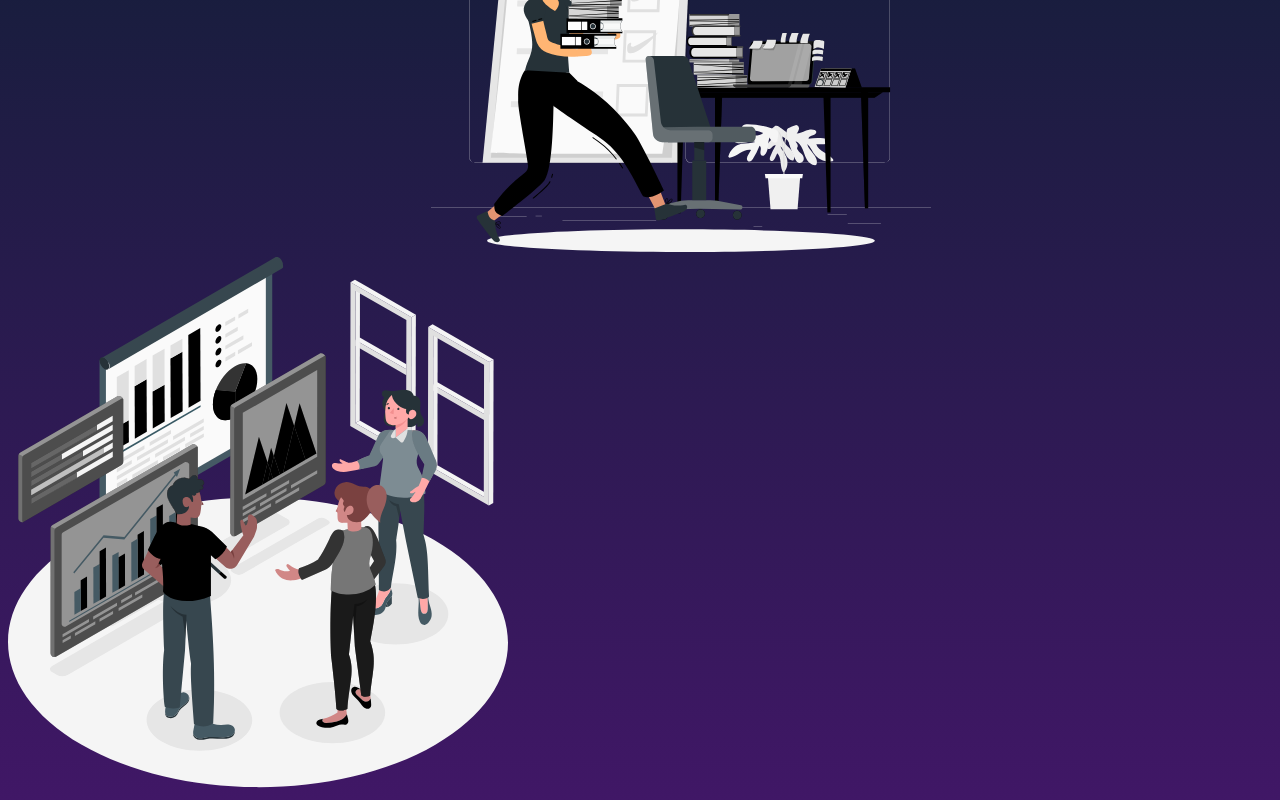
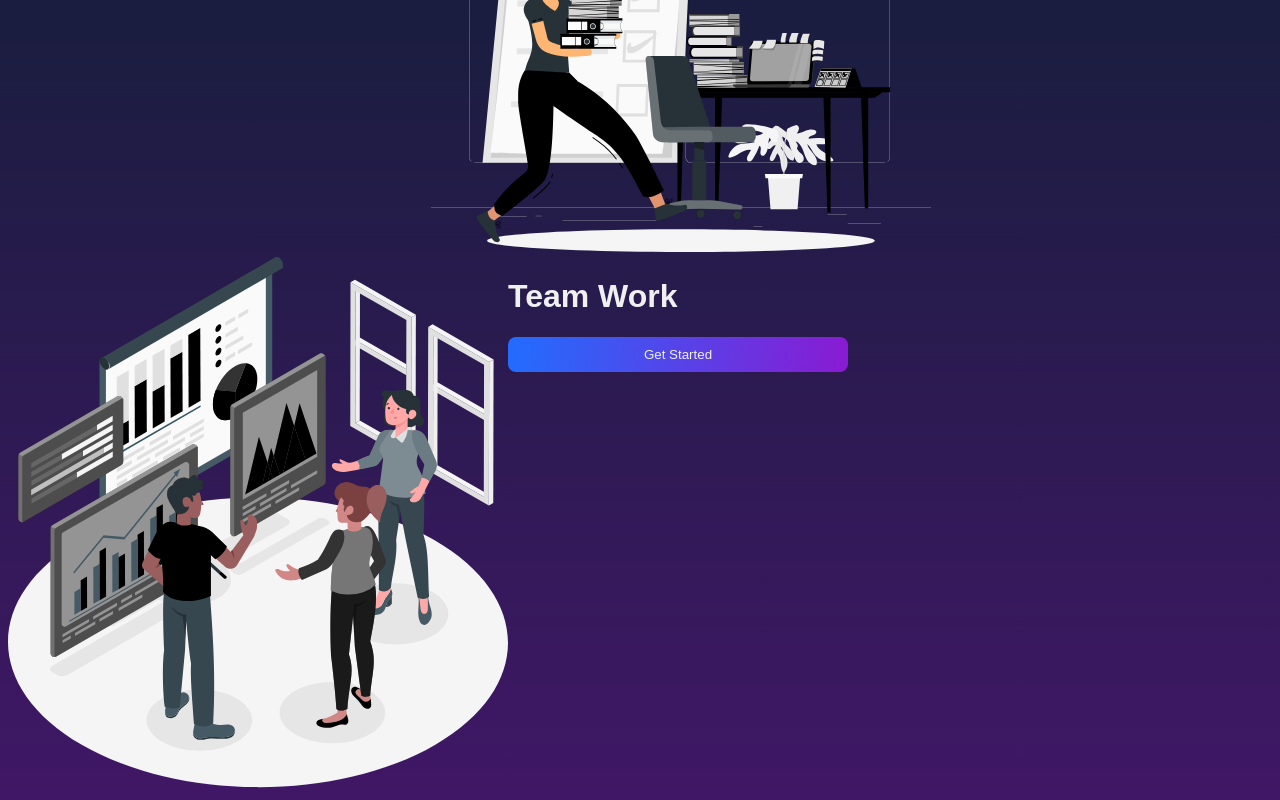
Before and after one commit to aliiimaher/ToDoList-Frontend, a Vue app: page / in a window 1280 px wide. Shown: the part 987-1787 px from the top of the page. Built offline with nearby package versions, Linux system fonts and the light colour scheme.

Commit message:
add some changes

```diff
--- a/src/views/HomeView.vue
+++ b/src/views/HomeView.vue
@@ -40,9 +40,11 @@
       <div>
         <img src="../assets/Teamwork.svg" alt="">
       </div>
-
       <div>
-
+        <h1>
+          Team Work
+        </h1>
+        <Button name="Get Started"></Button>
       </div>
     </div>
 
@@ -71,19 +73,17 @@ export default {
 }
 
 router-link {
-
 }
-
 .card1 {
   display: flex;
 }
-
 .card2 {
   display: flex;
 }
-
-.card3{
+.card3 {
   display: flex;
 }
-
+.card4{
+  display: flex;
+}
 </style>
```
